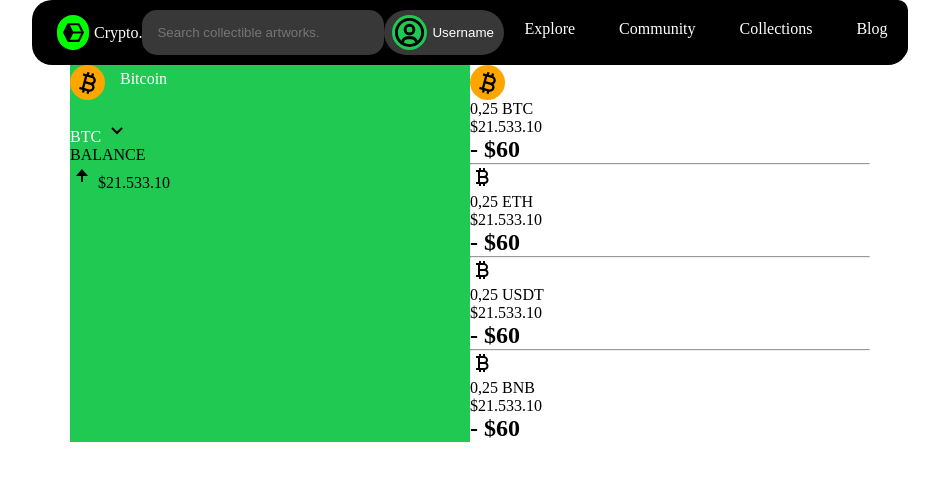
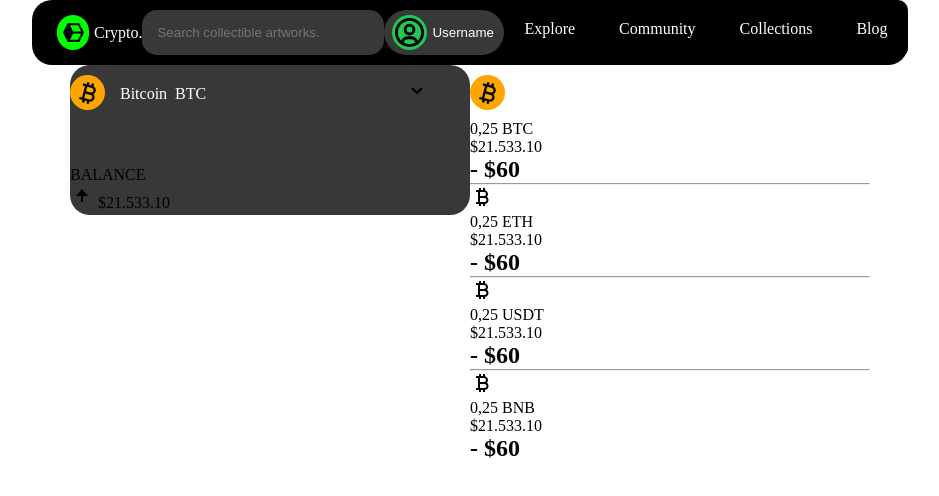
Before and after one commit to aliyelma/proyecto, a plain HTML site: page index.html in a window 1280 px wide. Shown: the whole page, without its empty margins (170-1109 px from the left). Drawn offline with Linux system fonts and the light colour scheme.

Commit message:
fixed card

```diff
--- a/index.html
+++ b/index.html
@@ -52,10 +52,8 @@
                     <picture class="logo-btc">
                         <img src="./style/svg/btc.svg" alt="Bitcoin">
                     </picture>
-                    <!-- <div class="text-btn"> -->
-                        <p>Bitcoin</p>
-                        <span>BTC</span>
-                    <!-- </div> -->
+                    <p>Bitcoin</p>
+                    <span>BTC</span>
                     <picture class="chev-btc">
                         <img src="./style/svg/chevron.svg" alt="logo">
                     </picture>
--- a/style/css.css
+++ b/style/css.css
@@ -118,7 +118,9 @@
 }
 
 .card-btc {
-    background-color: #1FC952;
+    background-color: rgb(56, 56, 56);
+    height: 150px;
+    border-radius: 20px;
 }
 
 .logo-btc {
@@ -129,6 +131,7 @@
     height: 35px;
     width: 35px;
     border-radius: 100px;
+    margin: 10px 0px;
 }
 
 .logo-btc img {
@@ -136,12 +139,24 @@
     transform: rotate(15deg);
 }
 
-.text-top p ,.text-top span {
+.text-top p, .text-top span {
     color: white;
 }
 
 .text-top p{
     position: relative;
     left: 50px;
-    bottom: 30px;
+    bottom: 35px;
 }
+
+.text-top span {
+    position: relative;
+    left: 105px;
+    bottom: 62.6px;
+}
+
+.chev-btc {
+    position: relative;
+    left: 300px;
+    bottom: 60px;
+}
```
